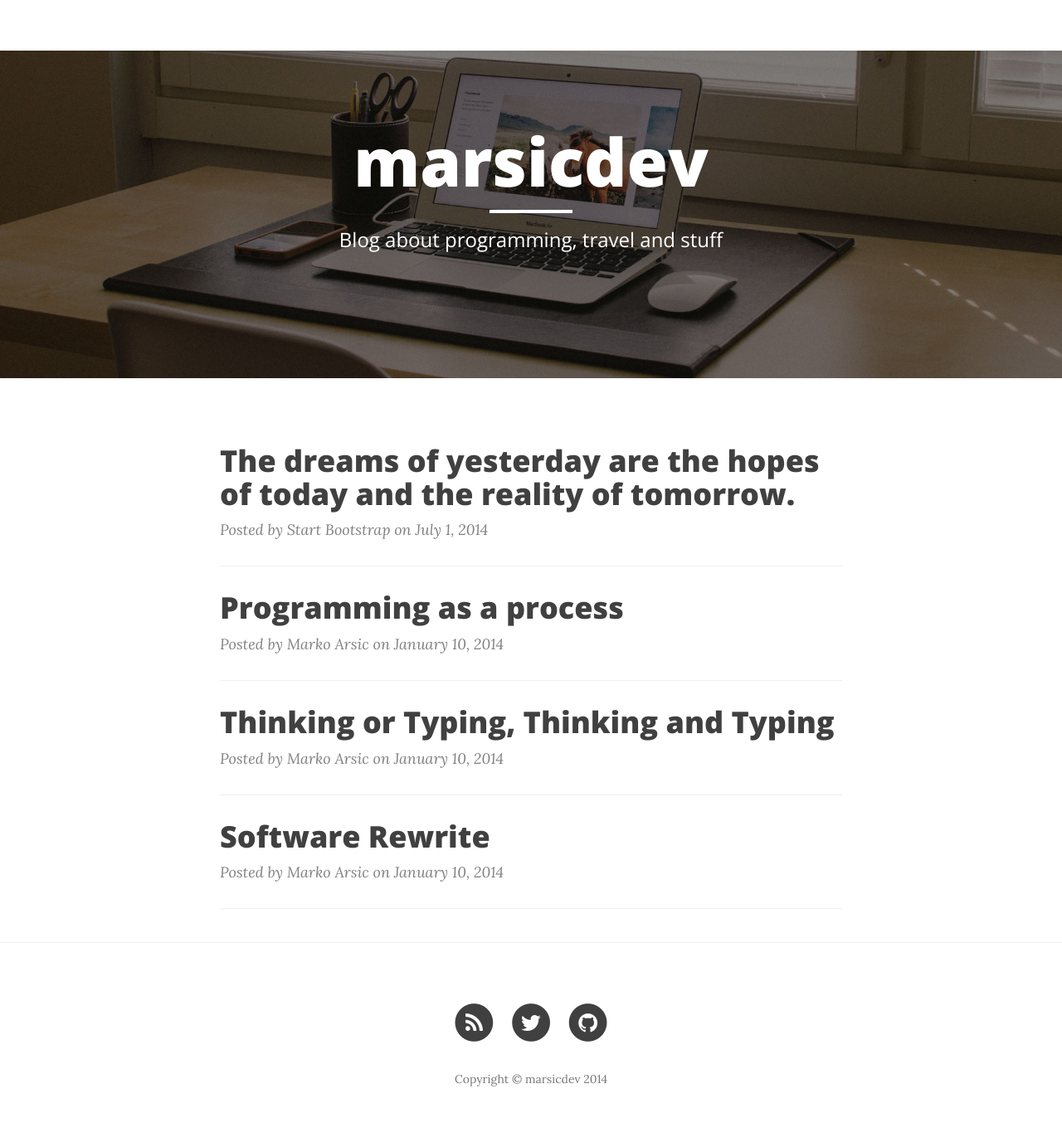
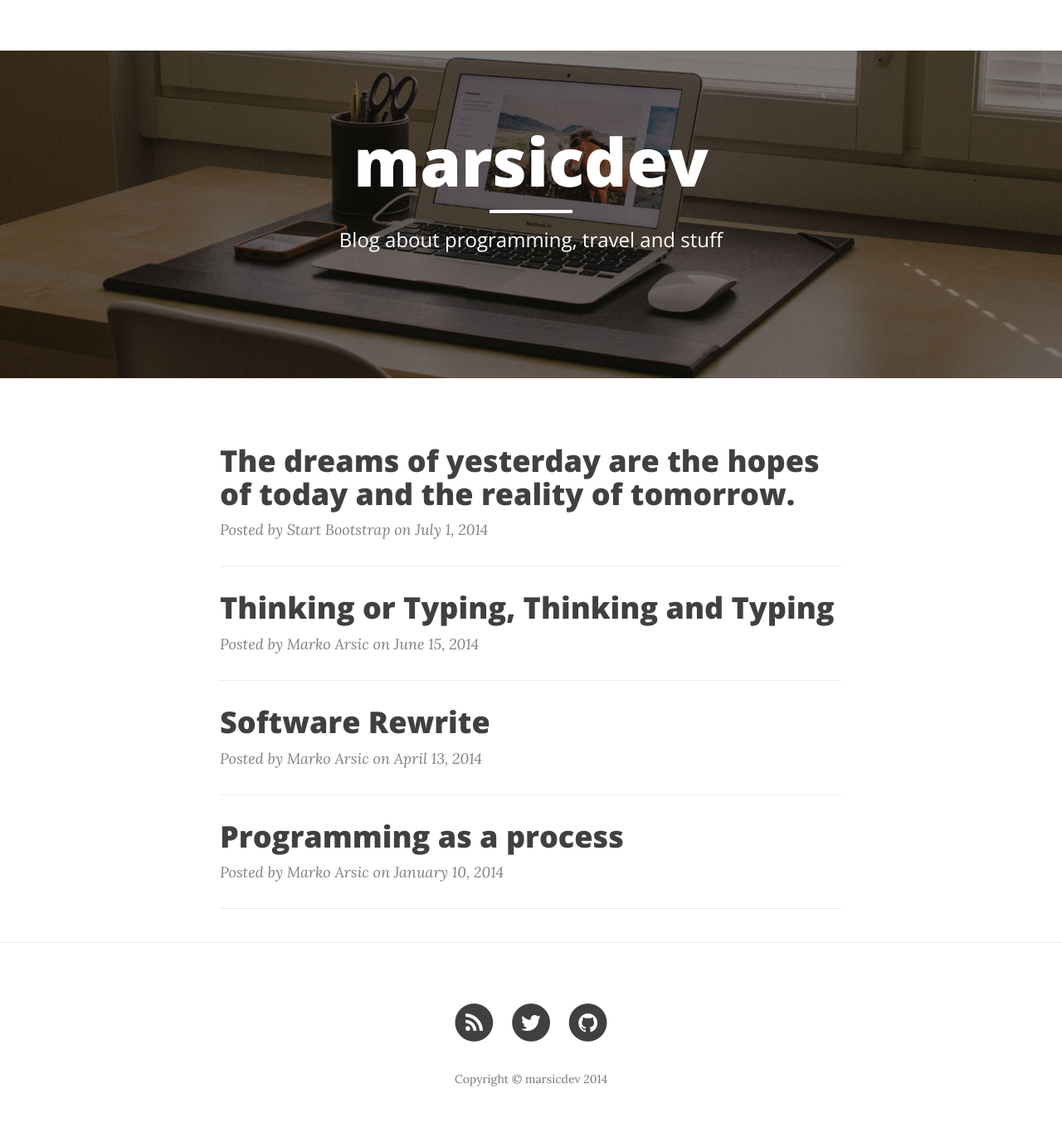
Before and after one commit to marsicdev/marsicdev.github.io, a Jekyll site: the page built from index.html, in a window 1280 px wide. Shown: the whole page at 83% size. Built offline with Jekyll 4.4.1, drawn with Linux system fonts in a browser that asks for light colours; nearby versions of some CDN libraries; the list of posts is cut into pages by our own code.

Commit message:
new post

```diff
--- a/_posts/2014-04-10-softwarerewrite.md
+++ b/_posts/2014-04-13-softwarerewrite.md
@@ -1,7 +1,7 @@
 ---
 layout:     post
 title:      "Software Rewrite"
-date:       2014-01-10 12:00:00
+date:       2014-04-13 12:00:00
 author:     "Marko Arsic"
 header-img: "img/post-bg-02.jpg"
 ---
--- a/_posts/2014-06-15-thinkingortypin.md
+++ b/_posts/2014-06-15-thinkingortypin.md
@@ -1,7 +1,7 @@
 ---
 layout:     post
 title:      "Thinking or Typing, Thinking and Typing"
-date:       2014-01-10 12:00:00
+date:       2014-06-15 12:00:00
 author:     "Marko Arsic"
 header-img: "img/post-bg-02.jpg"
 ---
```
Also changed, not shown: 1 other file.
